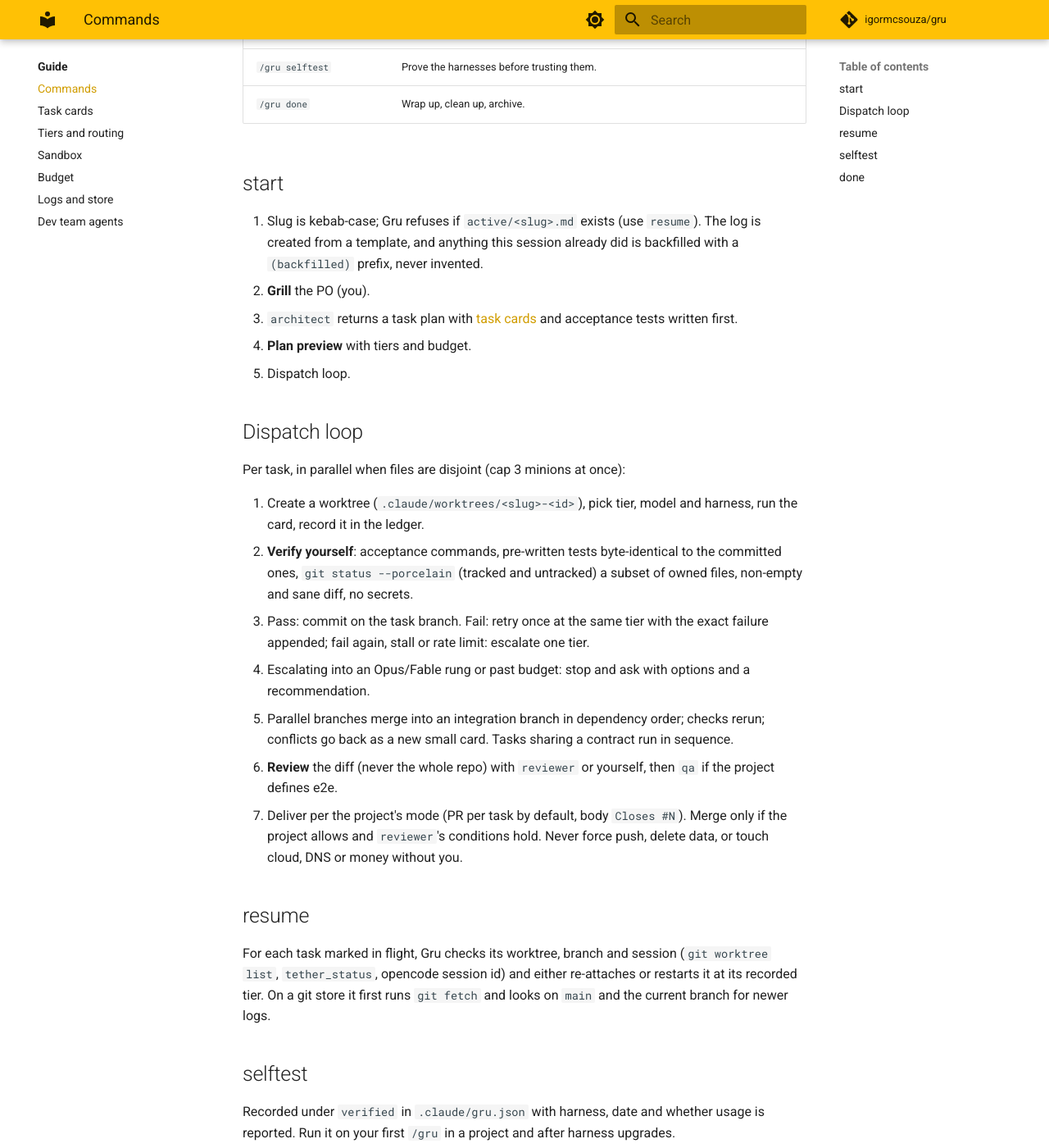
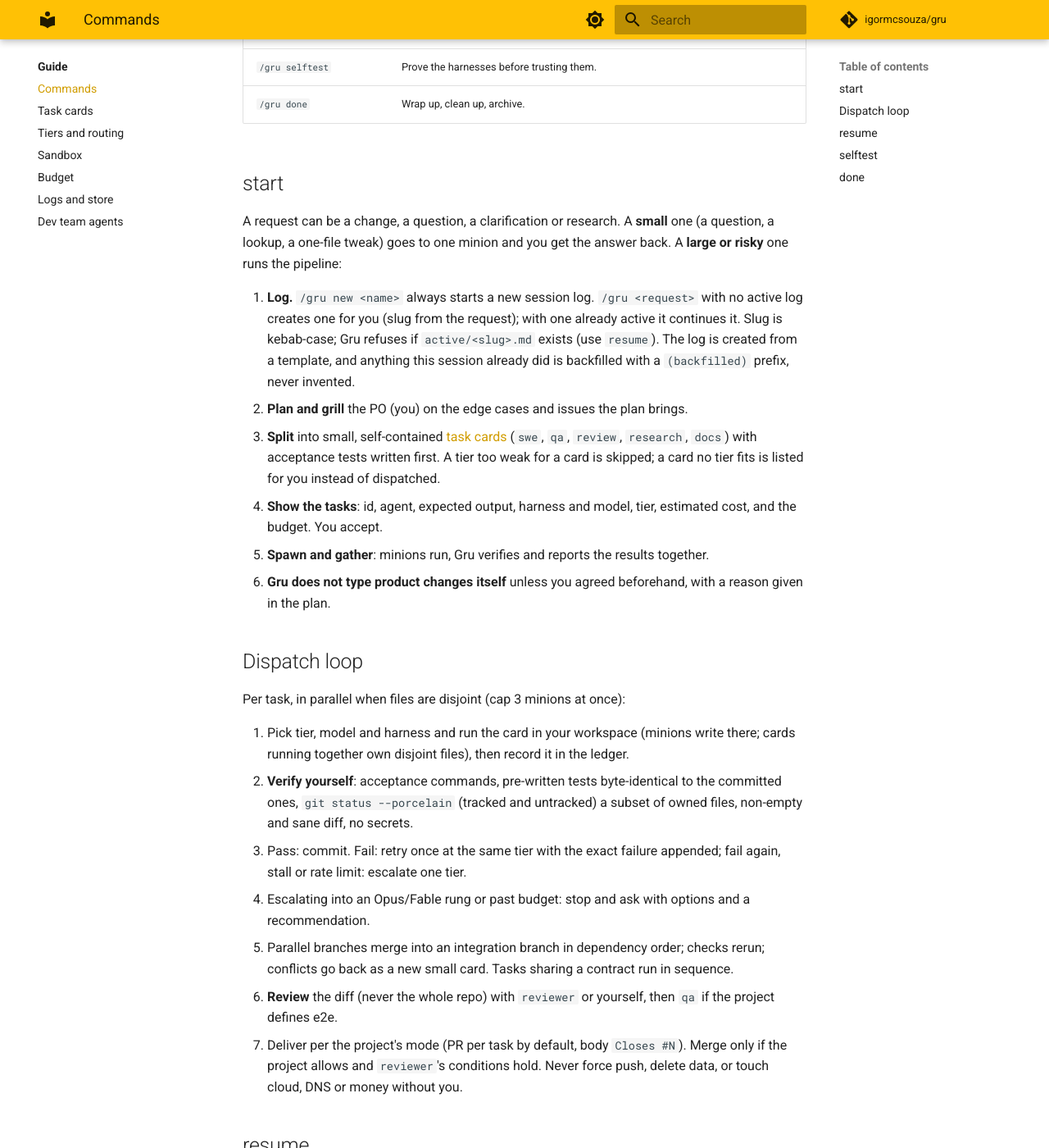
Before and after one commit to igormcsouza/gru, an MkDocs documentation site: the page built from docs/guide/commands.md, in a window 1280 px wide and 1400 px high, scrolled down 452 px. Shown: the whole window at 82% size. Built offline with MkDocs 1.6.1 and Material for MkDocs 9.7.7, drawn with Linux system fonts in a browser that asks for light colours; comment, search, counter and statistics services are not loaded; some of the changed text lies outside the part shown.

Commit message:
feat(skill): plan, split into cards, show, then spawn minions (#6)
* feat(skill): plan, split into cards, show, then spawn; minions write to the workspace

/gru <request> now sizes the request (small: one minion answers; large: plan,
grill, split into small self-contained cards, show agent/output/tier, spawn
after accept, gather). Gru does not type product changes itself unless the PO
agreed first with a reason. Minions write to the session workspace.

Co-Authored-By: Claude Sonnet 5.5 <noreply@anthropic.com>

* fix(skill): /gru new starts a session; /gru <request> auto-creates one when none is active

Co-Authored-By: Claude Sonnet 5.5 <noreply@anthropic.com>

---------

Co-authored-by: Claude Sonnet 5.5 <noreply@anthropic.com>

```diff
--- a/docs/guide/commands.md
+++ b/docs/guide/commands.md
@@ -2,7 +2,7 @@
 
 | Command | What it does |
 |---|---|
-| `/gru <request>` or `/gru new <name>` | Start a feature: log, grill, plan, preview, dispatch. |
+| `/gru <request>` or `/gru new <name>` | Plan, grill, split into task cards, show them, then run them on minions after you accept. |
 | `/gru resume` | List active features (slug, goal, status, updated, top 3 next steps, budget used), read the chosen log, summarize in 10 lines or fewer, then reconcile minions. |
 | `/gru status` | Tasks by state, tier and attempts; spend vs budget; blocked items; decisions needed. Max 10 lines. |
 | `/gru selftest` | Prove the harnesses before trusting them. |
@@ -10,19 +10,22 @@
 
 ## start
 
-1. Slug is kebab-case; Gru refuses if `active/<slug>.md` exists (use `resume`). The log is created from a template, and anything this session already did is backfilled with a `(backfilled)` prefix, never invented.
-2. **Grill** the PO (you).
-3. `architect` returns a task plan with [task cards](task-cards.md) and acceptance tests written first.
-4. **Plan preview** with tiers and budget.
-5. Dispatch loop.
+A request can be a change, a question, a clarification or research. A **small** one (a question, a lookup, a one-file tweak) goes to one minion and you get the answer back. A **large or risky** one runs the pipeline:
+
+1. **Log.** `/gru new <name>` always starts a new session log. `/gru <request>` with no active log creates one for you (slug from the request); with one already active it continues it. Slug is kebab-case; Gru refuses if `active/<slug>.md` exists (use `resume`). The log is created from a template, and anything this session already did is backfilled with a `(backfilled)` prefix, never invented.
+2. **Plan and grill** the PO (you) on the edge cases and issues the plan brings.
+3. **Split** into small, self-contained [task cards](task-cards.md) (`swe`, `qa`, `review`, `research`, `docs`) with acceptance tests written first. A tier too weak for a card is skipped; a card no tier fits is listed for you instead of dispatched.
+4. **Show the tasks**: id, agent, expected output, harness and model, tier, estimated cost, and the budget. You accept.
+5. **Spawn and gather**: minions run, Gru verifies and reports the results together.
+6. **Gru does not type product changes itself** unless you agreed beforehand, with a reason given in the plan.
 
 ## Dispatch loop
 
 Per task, in parallel when files are disjoint (cap 3 minions at once):
 
-1. Create a worktree (`.claude/worktrees/<slug>-<id>`), pick tier, model and harness, run the card, record it in the ledger.
+1. Pick tier, model and harness and run the card in your workspace (minions write there; cards running together own disjoint files), then record it in the ledger.
 2. **Verify yourself**: acceptance commands, pre-written tests byte-identical to the committed ones, `git status --porcelain` (tracked and untracked) a subset of owned files, non-empty and sane diff, no secrets.
-3. Pass: commit on the task branch. Fail: retry once at the same tier with the exact failure appended; fail again, stall or rate limit: escalate one tier.
+3. Pass: commit. Fail: retry once at the same tier with the exact failure appended; fail again, stall or rate limit: escalate one tier.
 4. Escalating into an Opus/Fable rung or past budget: stop and ask with options and a recommendation.
 5. Parallel branches merge into an integration branch in dependency order; checks rerun; conflicts go back as a new small card. Tasks sharing a contract run in sequence.
 6. **Review** the diff (never the whole repo) with `reviewer` or yourself, then `qa` if the project defines e2e.
```
Also changed, not shown: README.md (+2 -1 lines), skills/gru/SKILL.md (+16 -11 lines).
